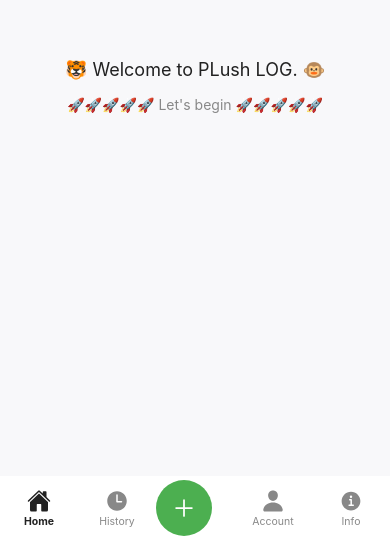
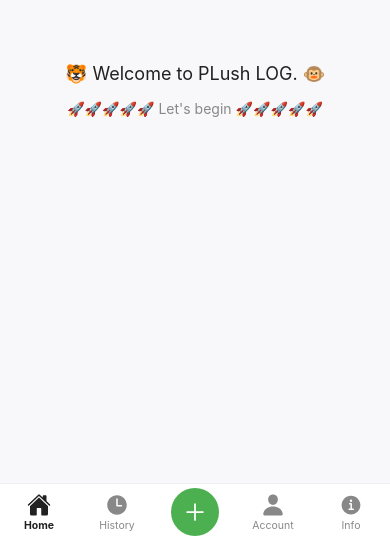
Before and after one commit to cross19xx/plog, a React Native app: screen / in a window 390 px wide. Shown: the part 304-844 px from the top of the page. Built offline with nearby package versions, Linux system fonts and the light colour scheme.

Commit message:
fix: visual changes to the bottom bar

```diff
--- a/src/components/BottomBar.tsx
+++ b/src/components/BottomBar.tsx
@@ -43,7 +43,11 @@ const BottomBar: React.FC<Props> = ({ onPlusPressed, navigation, state }) => {
   };
 
   return (
-    <View style={[styles.container, { backgroundColor: colors.backgroundSecondary }]}>
+    <View
+      style={[
+        styles.container,
+        { backgroundColor: colors.backgroundSecondary, borderTopColor: colors.border },
+      ]}>
       {stateArray.map((_, index) => {
         if (index === 2) {
           return (
@@ -91,10 +95,14 @@ const styles = StyleSheet.create({
   container: {
     minHeight: 56,
     flexDirection: 'row',
+    borderTopWidth: 1,
   },
   tabColumn: {
     flex: 1,
     paddingVertical: 4,
+    flexDirection: 'column',
+    alignItems: 'center',
+    justifyContent: 'center',
   },
   tabColumnInner: {
     flex: 1,
@@ -103,9 +111,9 @@ const styles = StyleSheet.create({
     justifyContent: 'center',
   },
   plusIcon: {
-    height: 56,
-    width: 56,
-    borderRadius: 56,
+    height: 48,
+    width: 48,
+    borderRadius: 48,
     backgroundColor: MiscColors.green,
     flexDirection: 'column',
     alignItems: 'center',
--- a/src/utils/colors.ts
+++ b/src/utils/colors.ts
@@ -1,6 +1,8 @@
 export const DarkColors = {
   backgroundPrimary: 'rgb(14, 16, 23)',
   backgroundSecondary: 'rgb(22, 27, 33)',
+
+  border: '#aaaaaa',
 
   textPrimary: 'rgb(200, 211, 217)',
   textSecondary: 'rgb(140, 147, 157)',
@@ -9,6 +11,8 @@ export const DarkColors = {
 export const LightColors = {
   backgroundPrimary: 'rgb(248, 248, 250)',
   backgroundSecondary: 'rgb(255, 255, 255)',
+
+  border: '#eeeeee',
 
   textPrimary: '#212121',
   textSecondary: '#888888',
```
